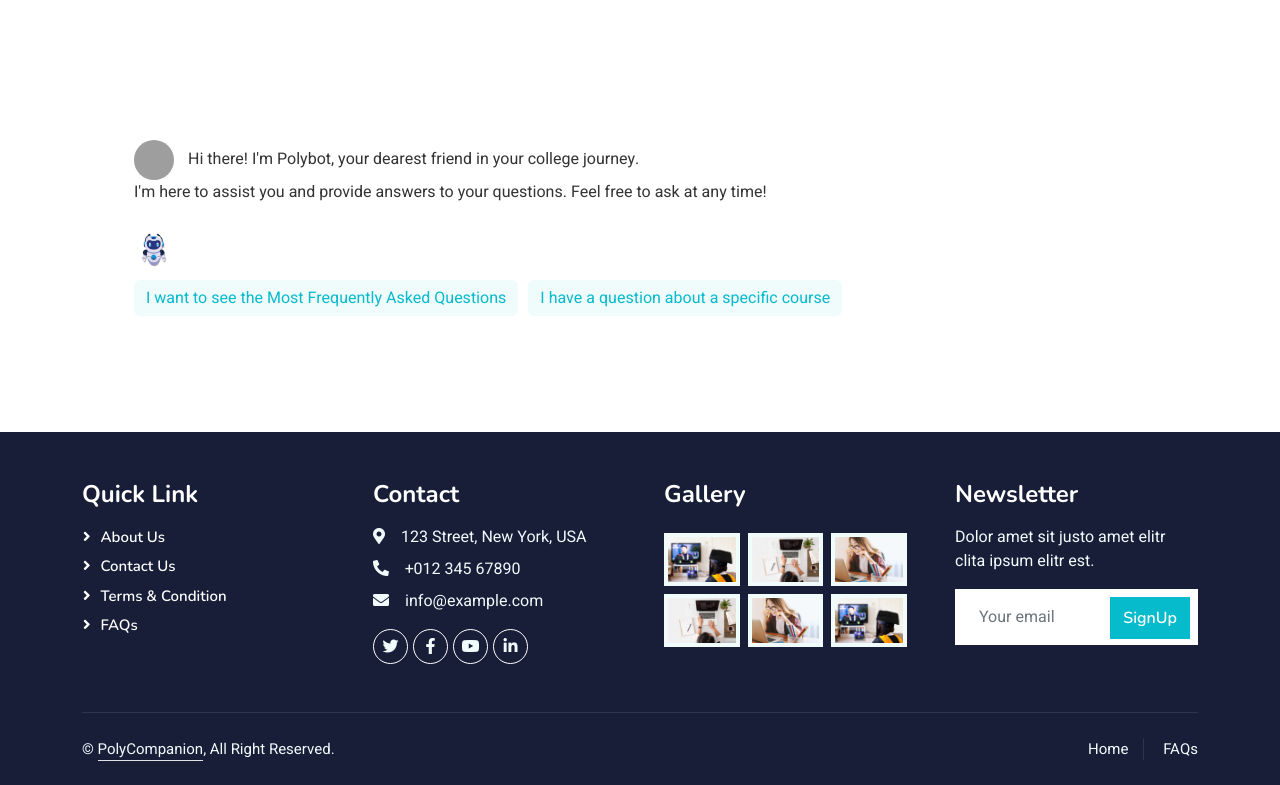
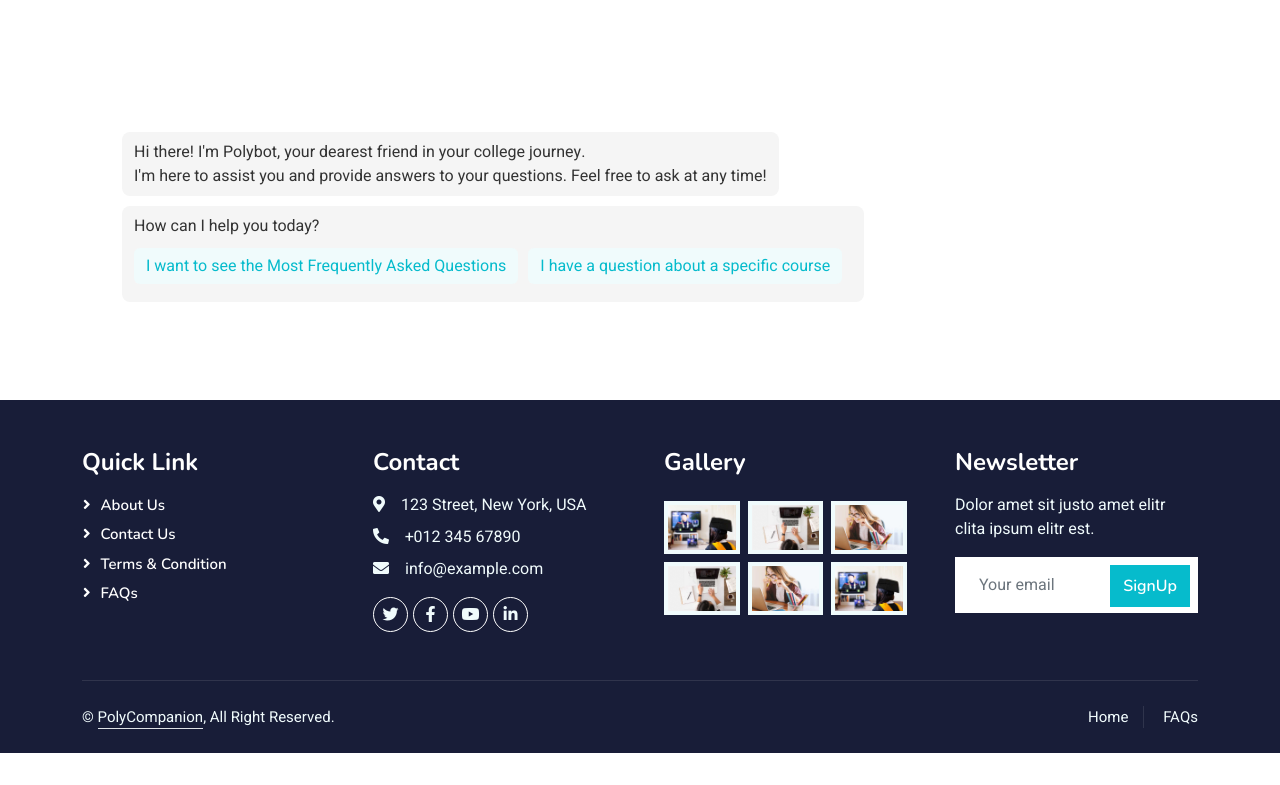
Before and after one commit to FatimaMadan/PolyCompanion, a PHP site: page /bot.php in a window 1280 px wide. Shown: the part 420-1205 px from the top of the page. After the commit the page ends 1173 px from the top, so only its background shows below. Run offline with PHP 8.4, Linux system fonts and the light colour scheme; some libraries are stand-ins or nearby versions; grey boxes are pictures that could not be loaded.

Commit message:
bot updated

```diff
--- a/bot.php
+++ b/bot.php
@@ -42,18 +42,18 @@ include 'header.php';
         </div>
     </div>
     <!-- Header End -->
+<!--    <img src="img/robot.jpg" alt="User Picture" class="message-picture"> comment -->
 
 <div class="container-xxl py-5">
     <div class="container">
         <div class="chat-container">
             <div class="bot-message">
-                <img src="robot-picture.jpg" alt="Robot Picture" class="message-picture">
                 Hi there! I'm Polybot, your dearest friend in your college journey.
                 <br>I'm here to assist you and provide answers to your questions. Feel free to ask at any time!
             </div>
 
             <div class="bot-message">
-                <img src="img/robot.jpg" alt="User Picture" class="message-picture">
+                How can I help you today?
                 <div class="option-buttons">
                     <button class="option-button" onclick="sendMessage('faq')">I want to see the Most Frequently Asked Questions</button>
                     <button class="option-button" onclick="sendMessage('majors')">I have a question about a specific course</button>
--- a/css/botDesign.css
+++ b/css/botDesign.css
@@ -9,20 +9,29 @@ body {
   font-family: var(--font-family);
 }
 
-.user-chat {
-  background-color: var(--primary);
-  color: white;
+.user-message {
+  background-color: var(--light);
+  color: var(--primary);
   border-radius: 8px;
   padding: 8px 12px;
   margin-bottom: 10px;
+  margin-left: auto;
+  max-width: 30%;
+  word-wrap: break-word;
+  text-align: right;
 }
 
+
 .bot-message {
-  background-color: white;
+  background-color: #f5f5f5;
   color: #333333;
   border-radius: 8px;
   padding: 8px 12px;
   margin-bottom: 10px;
+  display: inline-block;
+  max-width: 80%; /* Adjust the maximum width as needed */
+  word-wrap: break-word; /* Enable wrapping of long words */
+  text-align: left;
 }
 
 .option-button {
@@ -63,12 +72,6 @@ body {
   text-align: center;
 }
 
-.white-div {
-  width: 70%;
-  height: 100vh;
-  background-color: white;
-  float: left;
-}
 
 .chat-container {
   display: flex;
@@ -96,11 +99,11 @@ body {
 }
 
 #conversation-container {
-  align-self: flex-start;
-  margin-right: 20px;
-}
+    width: 100%;
+}/*
 
-#response-container {
+*/#response-container {
+  width: 100%;
   align-self: flex-end;
   margin-left: 20px;
 }
```
Also changed, not shown: botBackend.php (+3 -14 lines).
